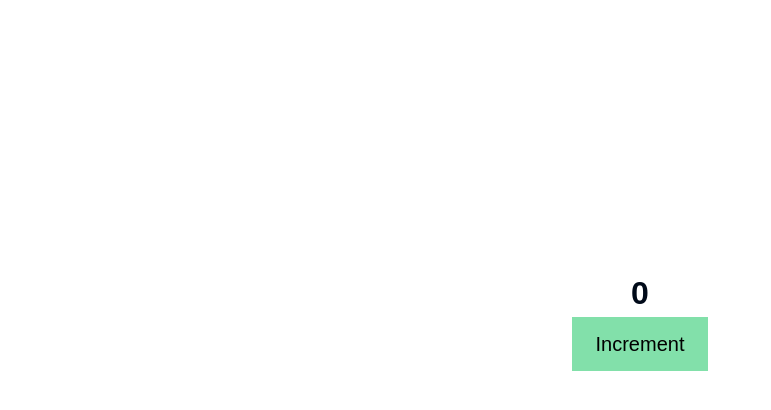
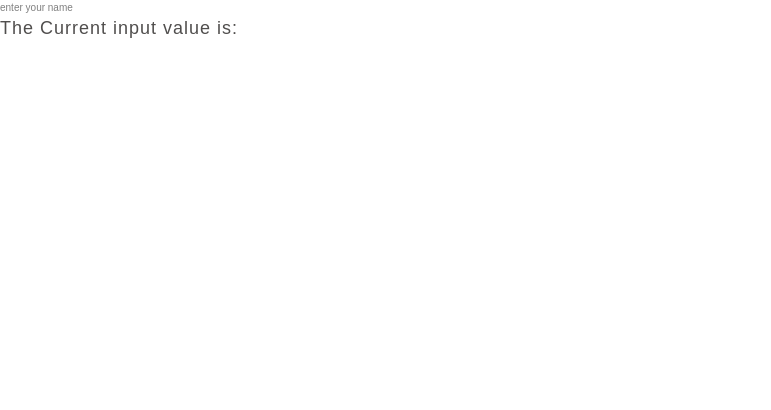
Before and after one commit to kshitizmukunde/React, a React (Vite) app: page / in a window 1280 px wide. Shown: the top 410 px of the page, without its empty margins (0-771 px from the left). Built offline with nearby package versions, Linux system fonts and the light colour scheme.

Commit message:
Derived State and Lifting State Up

```diff
--- a/src/App.jsx
+++ b/src/App.jsx
@@ -1,23 +1,10 @@
-// import NetflixSeries from "./components/NetflixSeries";
-// import "./components/Netflix.css";
-// import { EventProps } from "./components/EventProps";
-// import "./components/Netflix.module.css";
-// import { EventHandling } from "./components/EventHandling";
-// import { EventPropagation } from "./components/EventPropagation";
-
 import "./components/EV.css";
-
-import { State } from "./components/hooks/State"
+import { LiftingState } from "./components/LiftStateUp";
 
 export const App = () => {
   return  (
     <section className="container">
-      {/* <h1 className="card-heading">List of Best Netflix Series</h1> */}
-      {/* <NetflixSeries /> */}
-      {/* <EventHandling /> */}
-      {/* <EventProps /> */}
-      {/* {<EventPropagation />} */}
-      {<State />}
+      {<LiftingState />}
     </section>
   )
 }
--- /dev/null
+++ b/src/components/DerivedState.jsx
@@ -0,0 +1,35 @@
+import { useState } from "react";
+
+export const DerivedState = () => {
+    const [users, setUsers] = useState([
+    { name: "Alice", age: 25},
+    { name: "Bob", age: 30},
+    { name: "Charlie", age: 35},
+    { name: "Angles", age: 45},
+]);
+
+    // Derived State: Count of users
+    console.log(users);
+    const userCount = users.length;
+    const averageAge = users.reduce((accum, curElem) => accum + curElem.age, 0)/ userCount;
+
+    return (
+        <div className="main-div">
+            <h1>Users List</h1>
+            <ul>
+                {
+                    users.map((curElem, index) => {
+                        return (
+                            <li key={index}>
+                                {curElem.name} - {curElem.age} Year Old
+                            </li>
+                        );
+                    })
+                }
+            </ul>
+            <p>Total Users: {userCount}</p>
+            <p>Average Age: {averageAge}</p>
+
+        </div>
+    );
+};
--- /dev/null
+++ b/src/components/LiftStateUp.jsx
@@ -0,0 +1,27 @@
+import { useState } from "react";
+export const LiftingState = () => {
+    const [inputValue, setInputValue] = useState("");
+    return (
+        <>
+            <InputComponent inputValue={inputValue} setInputValue={setInputValue} />
+            <DisplayComponent inputValue={inputValue}/>
+        </>
+    );
+};
+
+const InputComponent = ({ inputValue, setInputValue }) => {
+    return (
+        <>
+            <input
+            type="text"
+            placeholder="enter your name"
+            value={inputValue}
+            onChange={(e) => setInputValue(e.target.value)}
+            ></input>
+        </>
+    );
+};
+
+const DisplayComponent = ({ inputValue }) => {
+    return <p>The Current input value is: {inputValue}</p>
+}
```
